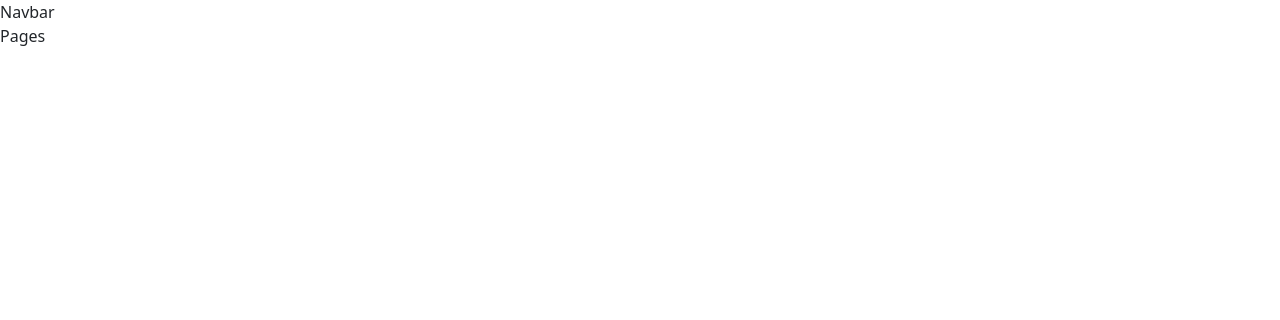
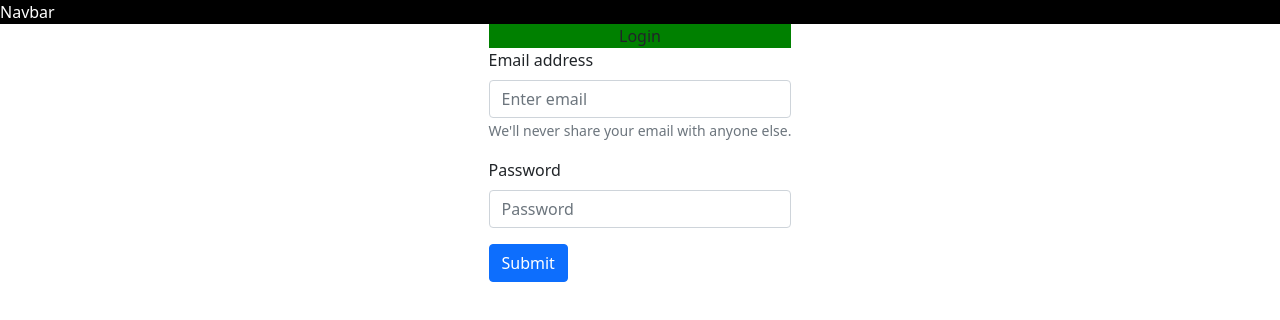
Before and after one commit to SmaelNicolas/ChallengeReact, a React (Create React App) app: page / in a window 1280 px wide. Shown: the top 320 px of the page. Built offline with nearby package versions, Linux system fonts and the light colour scheme.

Commit message:
fix styles

```diff
--- a/src/App.js
+++ b/src/App.js
@@ -1,13 +1,13 @@
 import React from "react";
 import Navbar from "./Components/Navbar/Navbar";
-import Pages from "./Pages/Pages";
+import Login from "./Pages/Login/Login";
 
 const App = () => {
 	return (
-		<>
+		<div className='appContainer'>
 			<Navbar />
-			<Pages />
-		</>
+			<Login />
+		</div>
 	);
 };
 export default App;
--- /dev/null
+++ b/src/Components/Navbar/Navbar.css
@@ -0,0 +1,5 @@
+.navbarContainer {
+	background-color: black;
+	color: white;
+	width: 100%;
+}
--- a/src/Components/Navbar/Navbar.jsx
+++ b/src/Components/Navbar/Navbar.jsx
@@ -1,7 +1,8 @@
 import React from "react";
+import "./Navbar.css";
 
 const Navbar = () => {
-	return <div>Navbar</div>;
+	return <div className='navbarContainer'>Navbar</div>;
 };
 
 export default Navbar;
--- /dev/null
+++ b/src/Components/Title/Title.css
@@ -0,0 +1,5 @@
+.title {
+	width: 100%;
+	background-color: green;
+	text-align: center;
+}
--- a/src/Components/Title/Title.jsx
+++ b/src/Components/Title/Title.jsx
@@ -1,7 +1,8 @@
 import React from "react";
+import "./Title.css";
 
-const Title = () => {
-	return <div>Title</div>;
+const Title = ({ title }) => {
+	return <div className='title'>{title}</div>;
 };
 
 export default Title;
--- /dev/null
+++ b/src/Pages/Login/Login.css
@@ -0,0 +1,6 @@
+.loginContainer {
+	max-width: 600px;
+	padding: 0px 20px;
+
+	align-self: center;
+}
--- a/src/Pages/Login/Login.jsx
+++ b/src/Pages/Login/Login.jsx
@@ -1,7 +1,16 @@
 import React from "react";
+import FormLogin from "../../Components/FormLogin/FormLogin";
+import Title from "../../Components/Title/Title";
+
+import "./Login.css";
 
 const Login = () => {
-	return <div>Login</div>;
+	return (
+		<div className='loginContainer'>
+			<Title title={"Login"} />
+			<FormLogin />
+		</div>
+	);
 };
 
 export default Login;
--- a/src/Pages/Pages.jsx
+++ /dev/null
@@ -1,7 +0,0 @@
-import React from "react";
-
-const Pages = () => {
-	return <div>Pages</div>;
-};
-
-export default Pages;
--- a/src/index.css
+++ b/src/index.css
@@ -11,4 +11,8 @@ body {
 .appContainer {
 	width: 100%;
 	min-height: 100vh;
+	display: flex;
+	flex-direction: column;
+	justify-content: flex-start;
+	align-items: center;
 }
```
